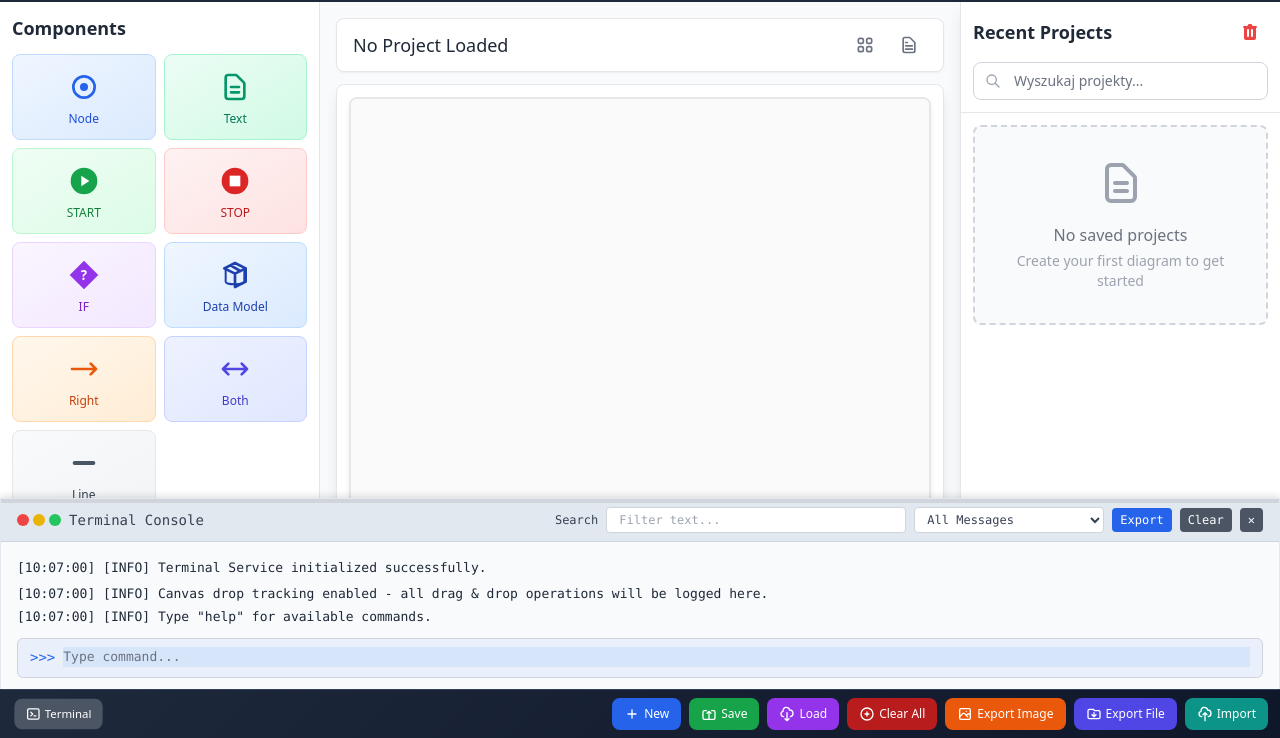
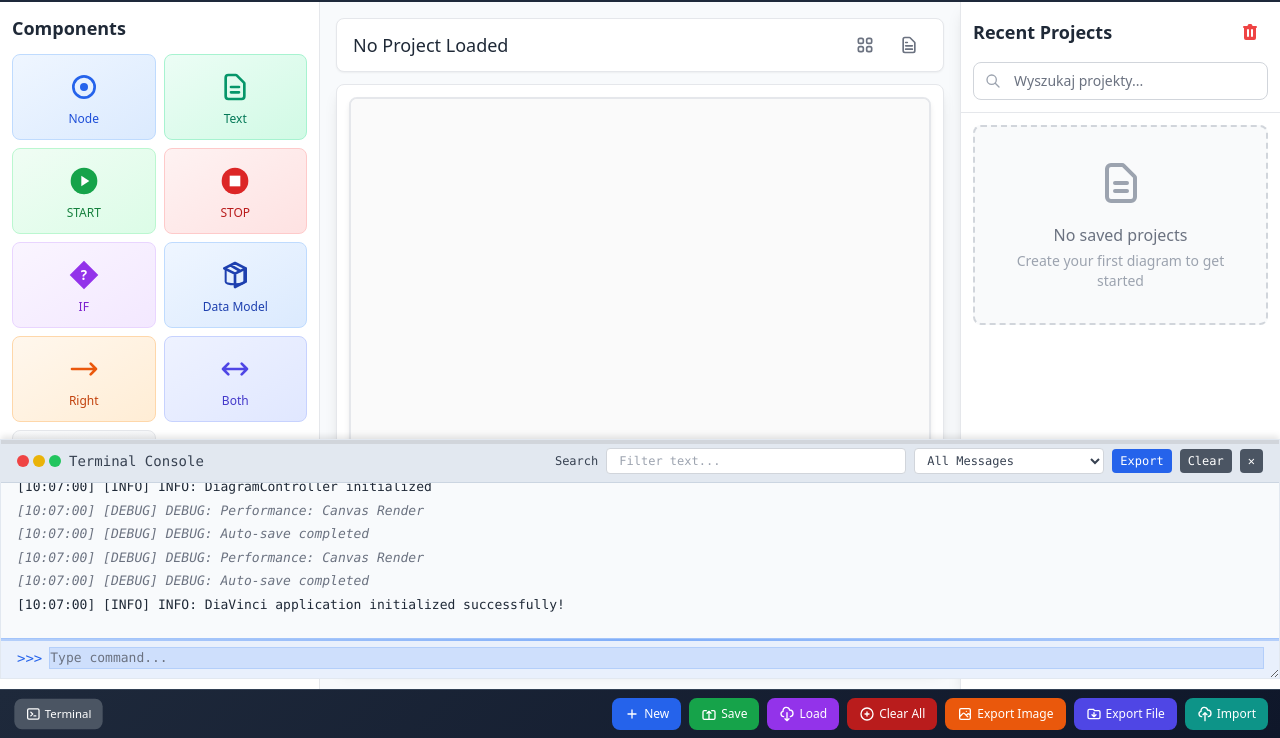
Before and after one commit to OdynPL/DiaVinci, a plain HTML site: page index.html in a window 1280 px wide. Both pictures are taken after a click on the button "Terminal". Shown: the part 62-800 px from the top of the page. Drawn offline with nearby package versions, Linux system fonts and the light colour scheme.

Commit message:
Huge update. Fixes for toggle scrolling and automatical scroll. Fixes for terminal positioning

```diff
--- a/index.html
+++ b/index.html
@@ -328,7 +328,7 @@
     </nav>
 
     <!-- Terminal Panel -->
-    <div id="terminal-panel" class="terminal-panel hidden fixed bottom-0 left-0 right-0 font-mono text-sm z-40">
+    <div id="terminal-panel" class="terminal-panel hidden fixed left-0 right-0 font-mono text-sm">
         <!-- Resize handle for dragging top edge -->
         <div class="terminal-resize-handle absolute top-0 left-0 right-0 h-1 bg-gray-300 hover:bg-blue-500 cursor-ns-resize transition-colors z-10"
              title="Przeciągnij aby zmienić wysokość terminala"></div>
@@ -388,15 +388,15 @@
                     <span class="text-green-600 font-medium">[INFO]</span> Terminal ready. Waiting for output...
                 </div>
             </div>
-            <!-- Command Input Line -->
-            <div class="terminal-command-line flex items-center mt-3 pt-2 border-t border-gray-300">
+        </div>
+        <!-- Command Input Line - Fixed at bottom -->
+        <div class="terminal-command-line flex items-center border-t border-gray-300 bg-gray-50">
             <span class="text-blue-600 font-medium mr-2">>>></span>
             <input type="text"
                    id="terminal-command-input"
                    placeholder="Type command..."
                    class="flex-1 bg-transparent text-gray-700 outline-none font-mono"
                    title="Wpisz komendę i naciśnij Enter">
-            </div>
         </div>
     </div>
 
--- a/src/services/TerminalService.js
+++ b/src/services/TerminalService.js
@@ -124,6 +124,19 @@ class TerminalService {
         setTimeout(() => {
             this.initializeContentHeight();
         }, 100);
+
+        // Auto-focus on command input when clicking anywhere in terminal
+        if (this.terminalPanel) {
+            this.terminalPanel.addEventListener('click', (e) => {
+                // Don't interfere with other interactive elements
+                if (!e.target.matches('button, input, select, a, .terminal-resize-handle')) {
+                    if (this.commandInput && this.isVisible) {
+                        this.commandInput.focus();
+                        console.log('Terminal clicked - focused command input');
+                    }
+                }
+            });
+        }
     }
 
     /**
@@ -153,9 +166,21 @@ class TerminalService {
     show() {
         if (!this.terminalPanel) return;
 
+        console.log('Terminal show() called');
+
         this.isVisible = true;
         this.terminalPanel.classList.remove('hidden');
         this.toggleButton?.classList.add('active');
+
+        // Calculate dynamic bottom position based on bottom navigation height
+        const bottomNav = document.querySelector('.bottom-nav');
+        const bottomNavHeight = bottomNav ? bottomNav.offsetHeight : 60; // Default 60px if not found
+        this.terminalPanel.style.bottom = `${bottomNavHeight + 10}px`; // Add 10px gap
+
+        console.log('Terminal positioned above bottom nav:', {
+            bottomNavHeight,
+            terminalBottom: `${bottomNavHeight + 10}px`
+        });
 
         // Restore last height if available
         if (this.lastHeight && this.lastHeight > 0) {
@@ -171,14 +196,50 @@ class TerminalService {
         const mainContent = document.querySelector('.main-content') || document.body;
         mainContent.classList.add('terminal-open');
 
-        // Auto-scroll to bottom
+        console.log('Terminal visibility set, calling scrollToBottom...');
+
+        // Auto-scroll to bottom immediately
         this.scrollToBottom();
+
+        // Auto-scroll to bottom again after DOM updates
+        setTimeout(() => {
+            console.log('Terminal show() - first delayed scroll');
+            this.scrollToBottom();
+        }, 50);
+
+        // Auto-scroll to bottom one more time to ensure it worked
+        setTimeout(() => {
+            console.log('Terminal show() - second delayed scroll');
+            this.scrollToBottom();
+        }, 200);
 
         // Focus on command input for immediate use
         if (this.commandInput) {
+            // Multiple attempts to ensure focus works
+            this.commandInput.focus();
+
             setTimeout(() => {
                 this.commandInput.focus();
+                console.log('Terminal show() - first focus attempt');
             }, 100);
+
+            setTimeout(() => {
+                this.commandInput.focus();
+                console.log('Terminal show() - second focus attempt');
+                // One final scroll after focus to ensure command line is visible
+                this.scrollToBottom();
+            }, 250);
+
+            // Final focus attempt after all animations complete
+            setTimeout(() => {
+                if (this.isVisible) {
+                    this.commandInput.focus();
+                    console.log('Terminal show() - final focus attempt', {
+                        focused: document.activeElement === this.commandInput,
+                        commandInputExists: !!this.commandInput
+                    });
+                }
+            }, 500);
         }
     }
 
@@ -206,6 +267,20 @@ class TerminalService {
         this.terminalOutput.innerHTML = '';
         this.history = [];
         this.filteredHistory = [];
+
+        // Auto-scroll to bottom to ensure command line is visible
+        if (this.isVisible) {
+            setTimeout(() => {
+                this.scrollToBottom();
+                this.ensureCommandLineVisible();
+
+                // Focus on command input after clear
+                if (this.commandInput) {
+                    this.commandInput.focus();
+                    console.log('Clear - refocused command input');
+                }
+            }, 50);
+        }
     }
 
     /**
@@ -369,32 +444,12 @@ class TerminalService {
     }
 
     /**
-     * Ensure command line is always visible
+     * Ensure command line is always visible (now it's always visible due to new structure)
      */
     ensureCommandLineVisible() {
-        const commandLine = document.querySelector('.terminal-command-line');
-        const terminalContent = this.terminalOutput?.parentElement;
-
-        if (commandLine && terminalContent) {
-            // Multiple approaches to ensure visibility
-
-            // 1. Force scroll to bottom immediately
-            terminalContent.scrollTop = terminalContent.scrollHeight;
-
-            // 2. Use scrollIntoView with delay
-            setTimeout(() => {
-                commandLine.scrollIntoView({
-                    behavior: 'smooth',
-                    block: 'end',
-                    inline: 'nearest'
-                });
-            }, 50);
-
-            // 3. Double-check with another scroll
-            setTimeout(() => {
-                terminalContent.scrollTop = terminalContent.scrollHeight;
-            }, 150);
-        }
+        // Command line is now always visible since it's outside the scrollable content area
+        // Just scroll the content to bottom to show latest logs
+        this.scrollToBottom();
     }
 
     /**
@@ -462,28 +517,36 @@ class TerminalService {
     scrollToBottom() {
         if (!this.terminalOutput) return;
 
-        const terminalContent = this.terminalOutput.parentElement;
+        // Only need to scroll the terminal-content now, since command line is always visible
+        const terminalContent = document.querySelector('.terminal-content');
+
         if (terminalContent) {
-            // Force immediate scroll to bottom first
-            terminalContent.scrollTop = terminalContent.scrollHeight;
+            console.log('ScrollToBottom: Scrolling terminal-content to bottom...', {
+                scrollHeight: terminalContent.scrollHeight,
+                clientHeight: terminalContent.clientHeight,
+                scrollTop: terminalContent.scrollTop
+            });
 
-            // Then ensure command line is visible with slight delay
-            setTimeout(() => {
-                const commandLine = document.querySelector('.terminal-command-line');
-                if (commandLine) {
-                    // Force scroll to bottom again
-                    terminalContent.scrollTop = terminalContent.scrollHeight;
+            // Simple and reliable approach - scroll to maximum
+            const maxScroll = terminalContent.scrollHeight - terminalContent.clientHeight;
+            terminalContent.scrollTop = maxScroll;
 
-                    // Then smooth scroll to command line
-                    setTimeout(() => {
-                        commandLine.scrollIntoView({
-                            behavior: 'smooth',
-                            block: 'end',
-                            inline: 'nearest'
-                        });
-                    }, 50);
-                }
-            }, 10);
+            console.log('ScrollToBottom: Scroll completed', {
+                scrollTop: terminalContent.scrollTop,
+                maxScroll: maxScroll,
+                isAtBottom: terminalContent.scrollTop >= maxScroll - 1
+            });
+
+            // Double check with requestAnimationFrame for reliability
+            requestAnimationFrame(() => {
+                terminalContent.scrollTop = maxScroll;
+                console.log('ScrollToBottom: RAF verification', {
+                    scrollTop: terminalContent.scrollTop,
+                    isAtBottom: terminalContent.scrollTop >= maxScroll - 1
+                });
+            });
+        } else {
+            console.warn('ScrollToBottom: Terminal content element not found');
         }
     }
 
@@ -621,12 +684,22 @@ class TerminalService {
         const terminalContent = this.terminalPanel.querySelector('.terminal-content');
         if (!terminalContent) return;
 
-        // Calculate header height (fixed at 48px)
+        // Calculate header height (fixed at 48px) and command line height (responsive)
         const headerHeight = 48;
-        const contentHeight = terminalHeight - headerHeight;
+        const isMobile = window.innerWidth <= 768;
+        const commandLineHeight = isMobile ? 54 : 50; // Reduced to match much smaller command line
+        const contentHeight = terminalHeight - headerHeight - commandLineHeight;
 
         // Apply new height to content area
         terminalContent.style.height = `${contentHeight}px`;
+
+        console.log('UpdateTerminalContentHeight:', {
+            terminalHeight,
+            headerHeight,
+            commandLineHeight,
+            contentHeight,
+            isMobile
+        });
 
         // Ensure content stays scrolled to bottom if it was at bottom
         if (this.isVisible && this.shouldAutoScroll()) {
@@ -641,7 +714,7 @@ class TerminalService {
     shouldAutoScroll() {
         if (!this.terminalOutput) return true;
 
-        const terminalContent = this.terminalOutput.parentElement;
+        const terminalContent = document.querySelector('.terminal-content');
         if (!terminalContent) return true;
 
         const scrollTop = terminalContent.scrollTop;
@@ -878,10 +951,19 @@ class TerminalService {
                 break;
         }
 
+        console.log('ExecuteCommand finished, calling scrollToBottom...');
+
         // Ensure terminal scrolls to bottom and command line remains visible after executing command
         setTimeout(() => {
+            console.log('ExecuteCommand - delayed scroll');
             this.scrollToBottom();
             this.ensureCommandLineVisible();
+
+            // Ensure focus returns to command input for next command
+            if (this.commandInput) {
+                this.commandInput.focus();
+                console.log('ExecuteCommand - refocused command input');
+            }
         }, 100);
     }
 
--- a/styles.css
+++ b/styles.css
@@ -292,7 +292,7 @@ input[type="text"]:focus {
 .terminal-panel {
     height: 30vh;
     min-height: 200px;
-    max-height: 90vh; /* Allow up to 90% of viewport height */
+    max-height: 90vh; /* Restore to 90vh for maximum space */
     transition: all 0.3s ease-in-out;
     background-color: #f8fafc;
     border: 1px solid #e2e8f0;
@@ -300,14 +300,22 @@ input[type="text"]:focus {
     resize: vertical;
     overflow: hidden;
     box-shadow: 0 -4px 6px -1px rgba(0, 0, 0, 0.1);
-    position: relative;
+    display: flex;
+    flex-direction: column; /* Stack header, content, command line vertically */
+    /* Use fixed positioning above bottom navigation */
+    position: fixed;
+    bottom: 60px; /* Leave space for bottom navigation (approximately 60px height) */
+    left: 0;
+    right: 0;
+    z-index: 60; /* Higher than bottom-nav z-index: 50 */
 }
 
 .terminal-panel.hidden {
-    height: 0;
-    min-height: 0;
+    height: 0 !important;
+    min-height: 0 !important;
     opacity: 0;
     pointer-events: none;
+    transform: translateY(100%); /* Slide down when hidden */
 }
 
 /* Resize handle styles */
@@ -333,6 +341,7 @@ input[type="text"]:focus {
     cursor: default;
     background-color: #e2e8f0;
     border-bottom: 1px solid #cbd5e1;
+    flex-shrink: 0; /* Header has fixed height */
 }
 
 .terminal-content {
@@ -342,31 +351,22 @@ input[type="text"]:focus {
     overflow-y: auto;
     overflow-x: hidden;
     scroll-behavior: smooth; /* Smooth scrolling for better UX */
-    display: flex;
-    flex-direction: column;
+    flex: 1; /* Take remaining space between header and command line */
     min-height: 0; /* Allow shrinking */
-    /* Height will be set dynamically by JavaScript during resize */
 }
 
 #terminal-output {
-    flex: 1; /* Take available space but allow command line to be visible */
-    overflow-y: auto;
-    padding-bottom: 8px; /* Small padding between logs and command line */
+    padding-bottom: 8px; /* Small padding at bottom of logs */
 }
 
 /* Terminal command line input styling */
 .terminal-command-line {
     background: rgba(59, 130, 246, 0.08);
-    border: 1px solid rgba(59, 130, 246, 0.2);
-    border-radius: 6px;
-    padding: 10px 12px;
-    margin-top: 8px;
-    margin-bottom: 40px; /* Moved padding here to be below command line */
-    position: sticky;
-    bottom: 40px; /* Ensure it's always visible above the bottom */
-    z-index: 20;
-    min-height: 40px; /* Minimum height to ensure visibility */
+    border-top: 1px solid rgba(59, 130, 246, 0.2);
     flex-shrink: 0; /* Prevent shrinking */
+    min-height: 40px; /* Further reduced from 48px for minimal height */
+    padding: 6px 16px 8px 16px; /* Minimal padding for very compact design */
+    box-sizing: border-box; /* Include padding in height calculation */
 }
 
 .terminal-command-line input {
@@ -378,11 +378,36 @@ input[type="text"]:focus {
 
 .terminal-command-line input:focus {
     outline: none;
-    background: rgba(59, 130, 246, 0.1);
+    background: rgba(59, 130, 246, 0.15); /* Slightly more visible when focused */
+    box-shadow: 0 0 0 1px rgba(59, 130, 246, 0.3); /* Add subtle focus ring */
+}
+
+/* Make the command line more prominent when focused */
+.terminal-command-line:focus-within {
+    background: rgba(59, 130, 246, 0.12);
+    border-top-color: rgba(59, 130, 246, 0.4);
 }
 
 .terminal-command-line input::placeholder {
     color: #6b7280;
+}
+
+/* Ensure command line is always visible and accessible */
+.terminal-command-line {
+    position: relative;
+    z-index: 10; /* Higher than content */
+    background: rgba(59, 130, 246, 0.08) !important; /* Force background */
+}
+
+/* Add visual separator to make command line more prominent */
+.terminal-command-line::before {
+    content: '';
+    position: absolute;
+    top: 0;
+    left: 0;
+    right: 0;
+    height: 2px;
+    background: linear-gradient(90deg, rgba(59, 130, 246, 0.3), rgba(59, 130, 246, 0.6), rgba(59, 130, 246, 0.3));
 }
 
 .terminal-line {
@@ -549,3 +574,25 @@ input[type="text"]:focus {
 .context-menu-separator:hover {
     background-color: transparent !important;
 }
+
+/* Mobile responsive terminal adjustments */
+@media (max-width: 768px) {
+    .terminal-panel {
+        /* Keep terminal above bottom navigation on mobile too */
+        bottom: 70px; /* Slightly more space on mobile for larger bottom nav */
+        max-height: 80vh; /* Restore to 80vh for mobile */
+    }
+
+    .terminal-command-line {
+        min-height: 44px; /* Slightly bigger on mobile but still compact */
+        padding: 8px 16px 10px 16px; /* Minimal padding on mobile too */
+    }
+}
+
+/* iOS Safari specific adjustments for bottom safe area */
+@supports (padding-bottom: env(safe-area-inset-bottom)) {
+    .terminal-panel {
+        padding-bottom: env(safe-area-inset-bottom);
+        /* Removed margin-bottom to prevent conflicts with fixed positioning */
+    }
+}
```
Lines whose indentation alone changed are shown as unchanged.
